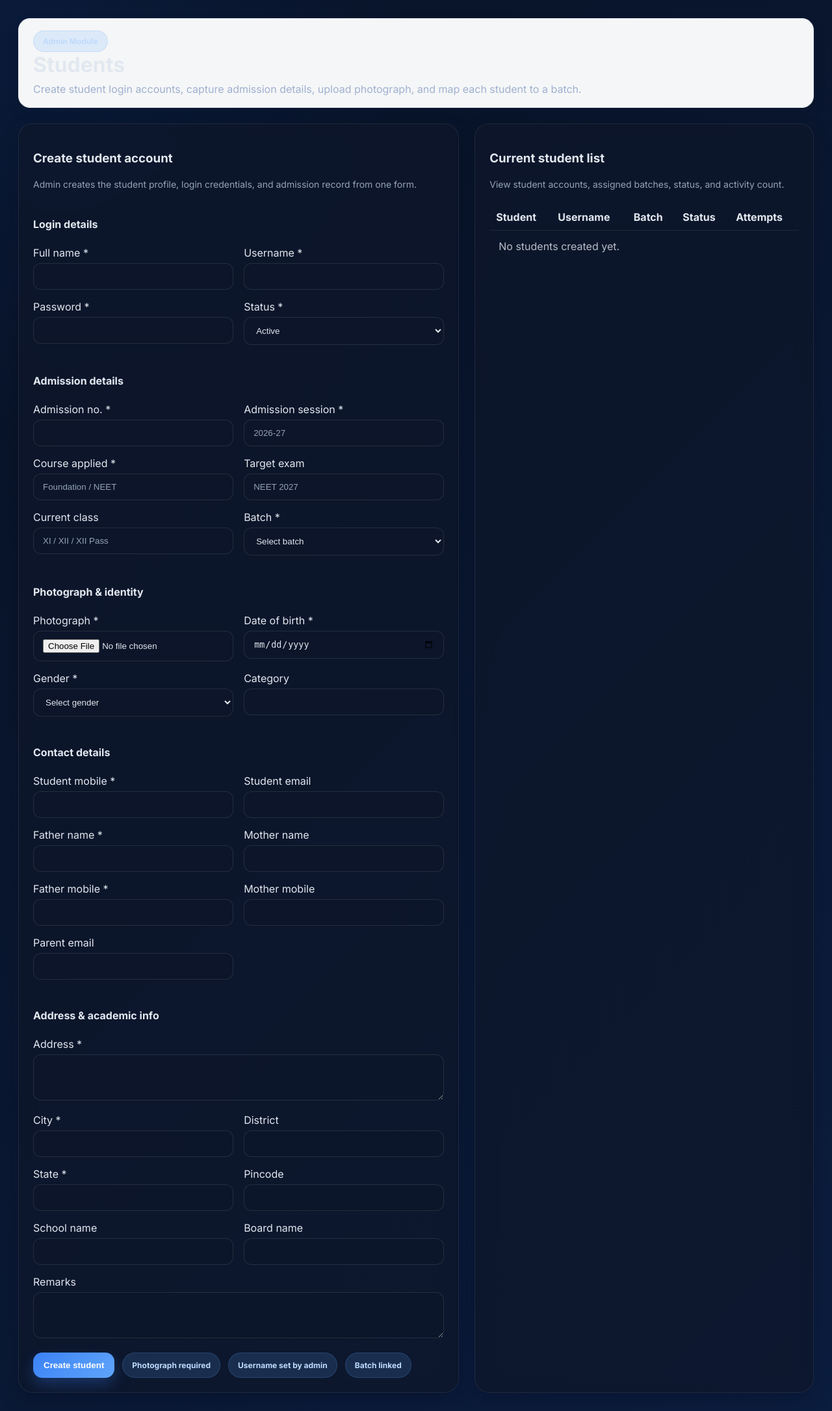
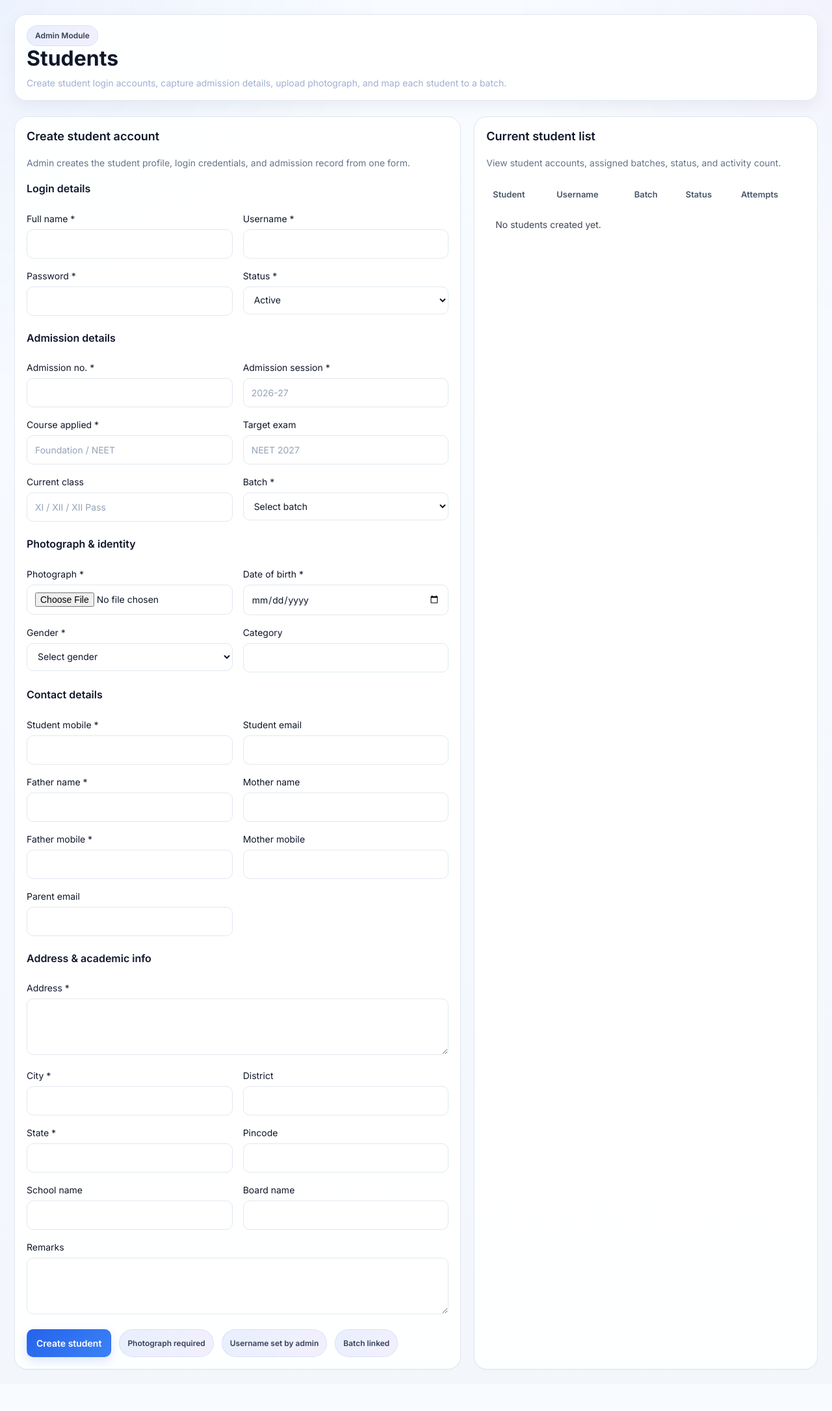
Before and after one commit to mudit0829/neet-platform, a Flask app: template templates/admin_students.html in a window 1280 px wide. Shown: the whole page at 65% size. After the commit the page ends 2108 px from the top, so only its background shows below. Run offline with Flask 3, Linux system fonts and the light colour scheme; the template is opened without the code that fills it, so the values that code supplies are empty.

Commit message:
Update base.html

```diff
--- a/templates/base.html
+++ b/templates/base.html
@@ -13,6 +13,55 @@
   {% block head_extra %}{% endblock %}
 
   <style>
+  :root {
+    --bg: #f3f6fb;
+    --bg-soft: #eef2f8;
+    --surface: #ffffff;
+    --surface-2: #f8fafc;
+    --surface-3: #f1f5f9;
+    --text: #0f172a;
+    --text-soft: #475569;
+    --text-muted: #64748b;
+    --border: #e2e8f0;
+    --border-strong: #cbd5e1;
+
+    --primary: #2563eb;
+    --primary-soft: #dbeafe;
+    --teal: #0f766e;
+    --teal-soft: #ccfbf1;
+    --violet: #7c3aed;
+    --violet-soft: #ede9fe;
+    --amber: #d97706;
+    --amber-soft: #fef3c7;
+    --danger: #dc2626;
+    --danger-soft: #fee2e2;
+    --success: #16a34a;
+    --success-soft: #dcfce7;
+
+    --sidebar-bg: #0f172a;
+    --sidebar-bg-2: #111c34;
+    --sidebar-text: #cbd5e1;
+    --sidebar-muted: #94a3b8;
+    --sidebar-active: rgba(255, 255, 255, 0.09);
+
+    --shadow-sm: 0 1px 2px rgba(15, 23, 42, 0.04);
+    --shadow-md: 0 8px 24px rgba(15, 23, 42, 0.06);
+    --shadow-lg: 0 16px 40px rgba(15, 23, 42, 0.08);
+
+    --radius-sm: 10px;
+    --radius-md: 14px;
+    --radius-lg: 18px;
+    --radius-xl: 20px;
+
+    --text-xs: 12px;
+    --text-sm: 13px;
+    --text-base: 14px;
+    --text-md: 15px;
+    --text-lg: 18px;
+    --text-xl: 24px;
+    --text-2xl: 30px;
+  }
+
   * {
     box-sizing: border-box;
   }
@@ -23,9 +72,12 @@
     min-height: 100%;
     font-family: 'Inter', sans-serif;
     background:
-        radial-gradient(circle at top left, rgba(37, 99, 235, 0.10), transparent 26%),
-        linear-gradient(135deg, #071225 0%, #0a1730 45%, #0b1d3f 100%);
-      color: #e2e8f0;
+      radial-gradient(circle at top left, rgba(37, 99, 235, 0.05), transparent 24%),
+      radial-gradient(circle at right top, rgba(124, 58, 237, 0.04), transparent 20%),
+      linear-gradient(180deg, #f8fbff 0%, #f3f6fb 100%);
+    color: var(--text);
+    font-size: var(--text-base);
+    line-height: 1.5;
   }
 
   body {
@@ -34,6 +86,14 @@
 
   a {
     text-decoration: none;
+    color: inherit;
+  }
+
+  button,
+  input,
+  select,
+  textarea {
+    font: inherit;
   }
 
   .app-shell {
@@ -149,13 +210,10 @@
     flex: 1;
     min-width: 0;
     width: 100%;
-      padding: 28px;
+    padding: 22px;
   }
 
-    .main-panel {
-      overflow-x: hidden;
-    }
-
+  .main-panel,
   .landing-page {
     overflow-x: hidden;
   }
@@ -165,69 +223,72 @@
     justify-content: space-between;
     align-items: center;
     gap: 16px;
-      margin-bottom: 22px;
-      padding: 18px 22px;
-      border-radius: 18px;
-      background: rgba(255, 255, 255, 0.96);
-      border: 1px solid #e2e8f0;
-      box-shadow: 0 8px 24px rgba(15, 23, 42, 0.06);
+    margin-bottom: 18px;
+    padding: 16px 18px;
+    border-radius: var(--radius-lg);
+    background: rgba(255, 255, 255, 0.92);
+    border: 1px solid var(--border);
+    box-shadow: var(--shadow-md);
+    backdrop-filter: blur(8px);
   }
 
   .topbar-title {
     margin: 0 0 4px;
-      font-size: 22px;
-      font-weight: 800;
-      color: #0f172a;
+    font-size: var(--text-xl);
+    font-weight: 700;
+    line-height: 1.2;
+    color: var(--text);
   }
 
   .topbar-subtitle {
     margin: 0;
-      color: #64748b;
-      font-size: 14px;
+    color: var(--text-muted);
+    font-size: var(--text-base);
+    line-height: 1.5;
   }
 
   .topbar-user {
     display: flex;
     align-items: center;
-      gap: 12px;
-      padding: 10px 14px;
-      border-radius: 14px;
-      background: #f8fafc;
-      border: 1px solid #e2e8f0;
+    gap: 10px;
+    padding: 8px 12px;
+    border-radius: 12px;
+    background: var(--surface-2);
+    border: 1px solid var(--border);
   }
 
   .topbar-avatar {
-      width: 40px;
-      height: 40px;
+    width: 38px;
+    height: 38px;
     border-radius: 50%;
     display: flex;
     align-items: center;
     justify-content: center;
-      background: linear-gradient(135deg, #2563eb, #059669);
+    background: linear-gradient(135deg, #2563eb, #0f766e);
     color: #ffffff;
-      font-size: 14px;
-      font-weight: 800;
+    font-size: 13px;
+    font-weight: 700;
     text-transform: uppercase;
   }
 
   .topbar-user-name {
-      font-size: 14px;
-      font-weight: 700;
-      color: #0f172a;
+    font-size: var(--text-sm);
+    font-weight: 600;
+    color: var(--text);
     line-height: 1.2;
   }
 
   .topbar-user-role {
-      margin-top: 3px;
+    margin-top: 2px;
     font-size: 12px;
-      color: #64748b;
+    color: var(--text-muted);
     text-transform: capitalize;
     line-height: 1.2;
   }
 
   .dashboard-wrap {
     width: 100%;
-      max-width: 1400px;
+    max-width: 1440px;
     margin: 0 auto;
     padding: 0;
   }
@@ -235,7 +296,7 @@
   .content-grid {
     display: grid;
     grid-template-columns: repeat(2, minmax(320px, 1fr));
-      gap: 24px;
+    gap: 20px;
     width: 100%;
     align-items: stretch;
   }
@@ -243,12 +304,11 @@
   .panel-card {
     width: 100%;
     min-width: 0;
-      padding: 22px;
-      border-radius: 22px;
-      background: rgba(15, 23, 42, 0.72);
-      border: 1px solid rgba(255, 255, 255, 0.08);
-      box-shadow: 0 12px 30px rgba(2, 6, 23, 0.22);
-      backdrop-filter: blur(12px);
+    padding: 18px;
+    border-radius: var(--radius-xl);
+    background: rgba(255, 255, 255, 0.96);
+    border: 1px solid var(--border);
+    box-shadow: var(--shadow-sm);
     overflow: hidden;
   }
 
@@ -272,24 +332,24 @@
     display: inline-flex;
     align-items: center;
     gap: 8px;
-      padding: 8px 14px;
+    padding: 6px 12px;
     border-radius: 999px;
-      background: rgba(96, 165, 250, 0.16);
-      border: 1px solid rgba(96, 165, 250, 0.18);
-      color: #bfdbfe;
-      font-size: 12px;
-      font-weight: 700;
+    background: linear-gradient(135deg, rgba(37, 99, 235, 0.10), rgba(124, 58, 237, 0.08));
+    border: 1px solid rgba(37, 99, 235, 0.10);
+    color: #334155;
+    font-size: var(--text-xs);
+    font-weight: 600;
   }
 
   .panel-text {
-      color: #94a3b8;
-      font-size: 14px;
+    color: var(--text-muted);
+    font-size: var(--text-base);
     line-height: 1.6;
   }
 
   .module-list {
     display: flex;
-      gap: 10px;
+    gap: 8px;
     flex-wrap: wrap;
   }
 
@@ -297,29 +357,35 @@
     display: inline-flex;
     align-items: center;
     justify-content: center;
-      gap: 10px;
-      padding: 12px 16px;
-      border-radius: 14px;
-      border: 0;
-      font-weight: 700;
+    gap: 8px;
+    padding: 10px 14px;
+    border-radius: 10px;
+    border: 1px solid transparent;
+    font-size: 14px;
+    font-weight: 600;
     cursor: pointer;
-      transition: all 0.2s ease;
+    transition: all 0.18s ease;
   }
 
   .btn-primary {
-      background: linear-gradient(135deg, #3b82f6, #60a5fa);
+    background: linear-gradient(135deg, #2563eb, #3b82f6);
     color: #fff;
-      box-shadow: 0 10px 22px rgba(59, 130, 246, 0.28);
+    box-shadow: 0 6px 16px rgba(37, 99, 235, 0.16);
   }
 
   .btn-primary:hover {
     transform: translateY(-1px);
+    box-shadow: 0 10px 18px rgba(37, 99, 235, 0.20);
   }
 
   .btn-secondary {
-      background: rgba(255, 255, 255, 0.08);
-      color: #e2e8f0;
-      border: 1px solid rgba(255, 255, 255, 0.08);
+    background: #ffffff;
+    color: var(--text);
+    border-color: var(--border-strong);
+  }
+
+  .btn-secondary:hover {
+    background: var(--surface-2);
   }
 
   .btn-block {
@@ -328,13 +394,20 @@
 
   .form-control {
     width: 100%;
-      padding: 12px 14px;
+    padding: 11px 12px;
     margin-top: 6px;
-      border-radius: 12px;
-      border: 1px solid rgba(255, 255, 255, 0.10);
-      background: rgba(15, 23, 42, 0.72);
-      color: #e2e8f0;
+    border-radius: 10px;
+    border: 1px solid var(--border);
+    background: #ffffff;
+    color: var(--text);
     outline: none;
+    font-size: 14px;
+    transition: border-color 0.18s ease, box-shadow 0.18s ease;
+  }
+
+  .form-control:focus {
+    border-color: rgba(37, 99, 235, 0.45);
+    box-shadow: 0 0 0 4px rgba(37, 99, 235, 0.10);
   }
 
   .form-control::placeholder {
@@ -342,22 +415,53 @@
   }
 
   .flash {
-      padding: 14px 16px;
-      border-radius: 14px;
+    padding: 13px 14px;
+    border-radius: 12px;
     margin-bottom: 10px;
+    font-weight: 600;
+    font-size: 14px;
+  }
+
+  .flash-danger {
+    background: var(--danger-soft);
+    color: #991b1b;
+    border: 1px solid #fecaca;
+  }
+
+  .flash-success {
+    background: var(--success-soft);
+    color: #166534;
+    border: 1px solid #bbf7d0;
+  }
+
+  h1, h2, h3, h4 {
+    color: var(--text);
+    margin-top: 0;
+  }
+
+  h1 { font-size: var(--text-2xl); font-weight: 700; line-height: 1.2; }
+  h2 { font-size: 22px; font-weight: 700; line-height: 1.25; }
+  h3 { font-size: 18px; font-weight: 600; line-height: 1.3; }
+  h4 { font-size: 16px; font-weight: 600; line-height: 1.35; }
+
+  p, label, li, td, th, input, select, textarea, span, div {
+    font-size: inherit;
+  }
+
+  table {
+    width: 100%;
+    border-collapse: collapse;
+  }
+
+  th {
+    color: #475569;
+    font-size: 13px;
     font-weight: 600;
   }
 
-    .flash-danger {
-      background: rgba(239, 68, 68, 0.14);
-      color: #fecaca;
-      border: 1px solid rgba(239, 68, 68, 0.20);
-    }
-
-    .flash-success {
-      background: rgba(34, 197, 94, 0.14);
-      color: #bbf7d0;
-      border: 1px solid rgba(34, 197, 94, 0.20);
+  td {
+    color: var(--text);
+    font-size: 14px;
   }
 
   @media (max-width: 1100px) {
```
Also changed, not shown: other parts of templates/base.html (+38 -37 lines). Lines whose indentation alone changed are shown as unchanged.
